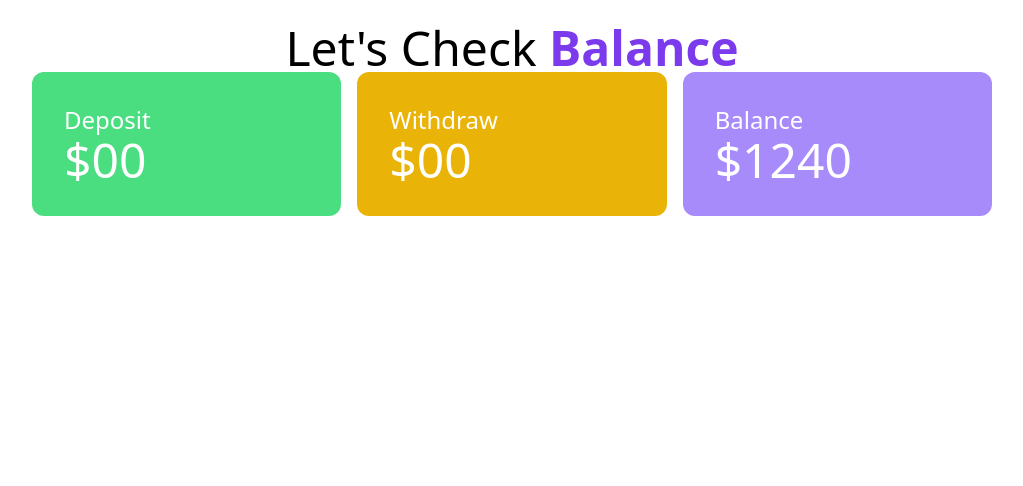
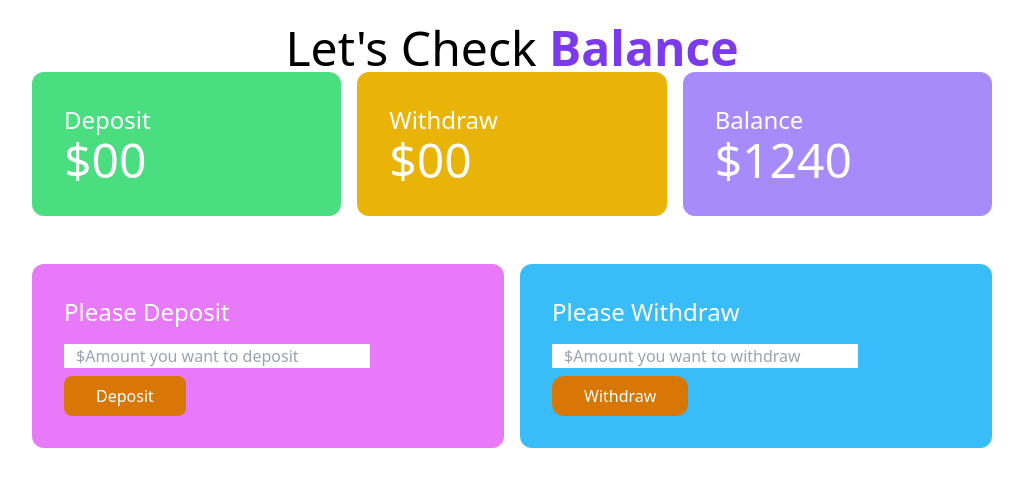
Before and after one commit to Shakib-Shajid/basic-bank, a plain HTML site: page bank.html in a window 1280 px wide. Shown: the whole page, without its empty margins (128-1151 px from the left). Drawn offline with nearby package versions, Linux system fonts and the light colour scheme.

Commit message:
deposite and withdraw button added

```diff
--- a/bank.html
+++ b/bank.html
@@ -33,6 +33,25 @@
             </div>
         </div>
     </section>
+    <!-- deposit and withdraw -->
+    <section class="mt-12 ">
+        <div class="grid grid-cols-2 gap-4 w-9/12 mx-auto text-white">
+            <div class="bg-fuchsia-400 p-8 rounded-xl">
+                <h4 class="text-2xl mb-4">Please Deposit</h4>
+                <input class="w-9/12 mb-2 block px-3" id="user-email" type="email"
+                    placeholder="$Amount you want to deposit" name="" id="">
+                <button id="btn-deposit"
+                    class="bg-amber-600 hover:bg-sky-700 px-8 py-2 text-white font-medium rounded-lg">Deposit</button>
+            </div>
+            <div class="bg-sky-400 p-8 rounded-xl">
+                <h4 class="text-2xl mb-4">Please Withdraw</h4>
+                <input class="block w-9/12 px-3 mb-2" type="text" name="" id=""
+                    placeholder="$Amount you want to withdraw">
+                <button id="btn-withdraw"
+                    class="bg-amber-600 px-8 py-2 text-white rounded-xl font-medium hover:bg-yellow-500">Withdraw</button>
+            </div>
+        </div>
+    </section>
 </main>
 
 </html>
```
